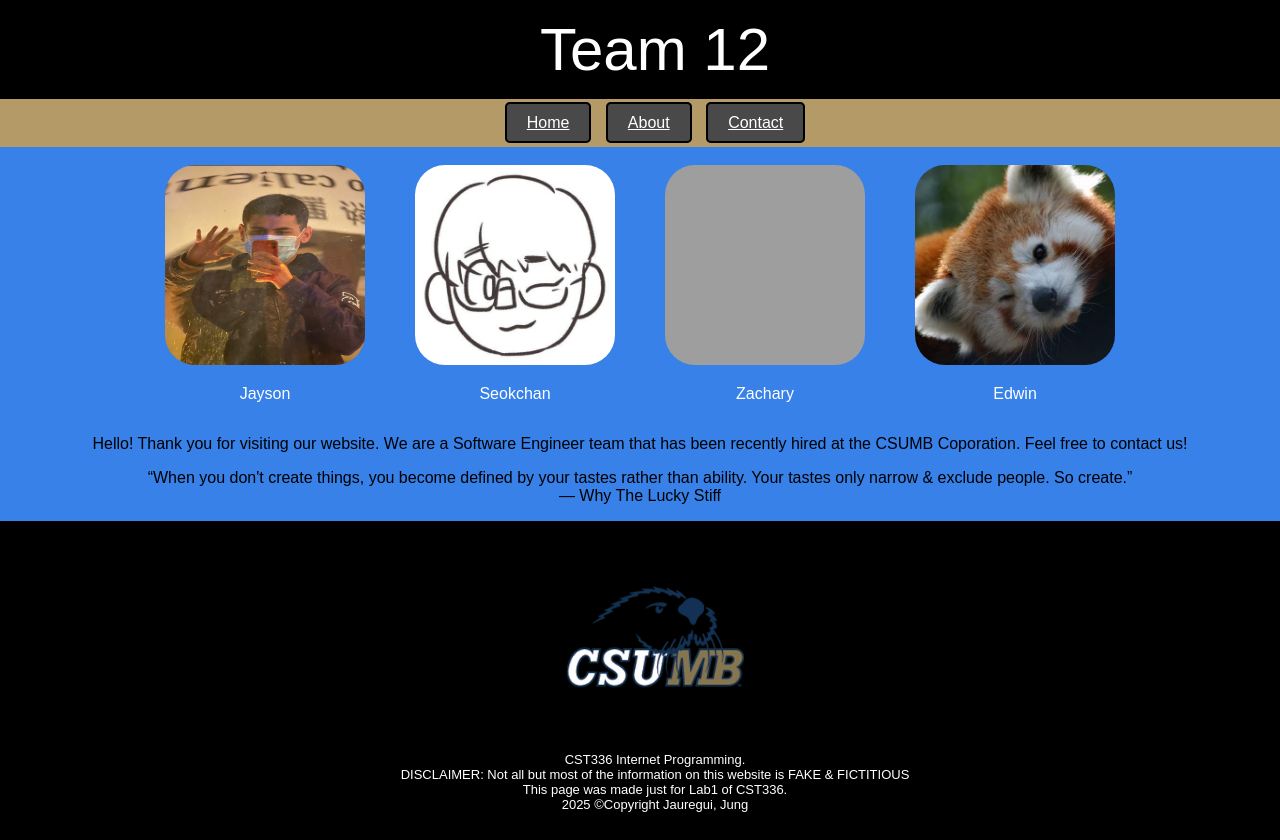
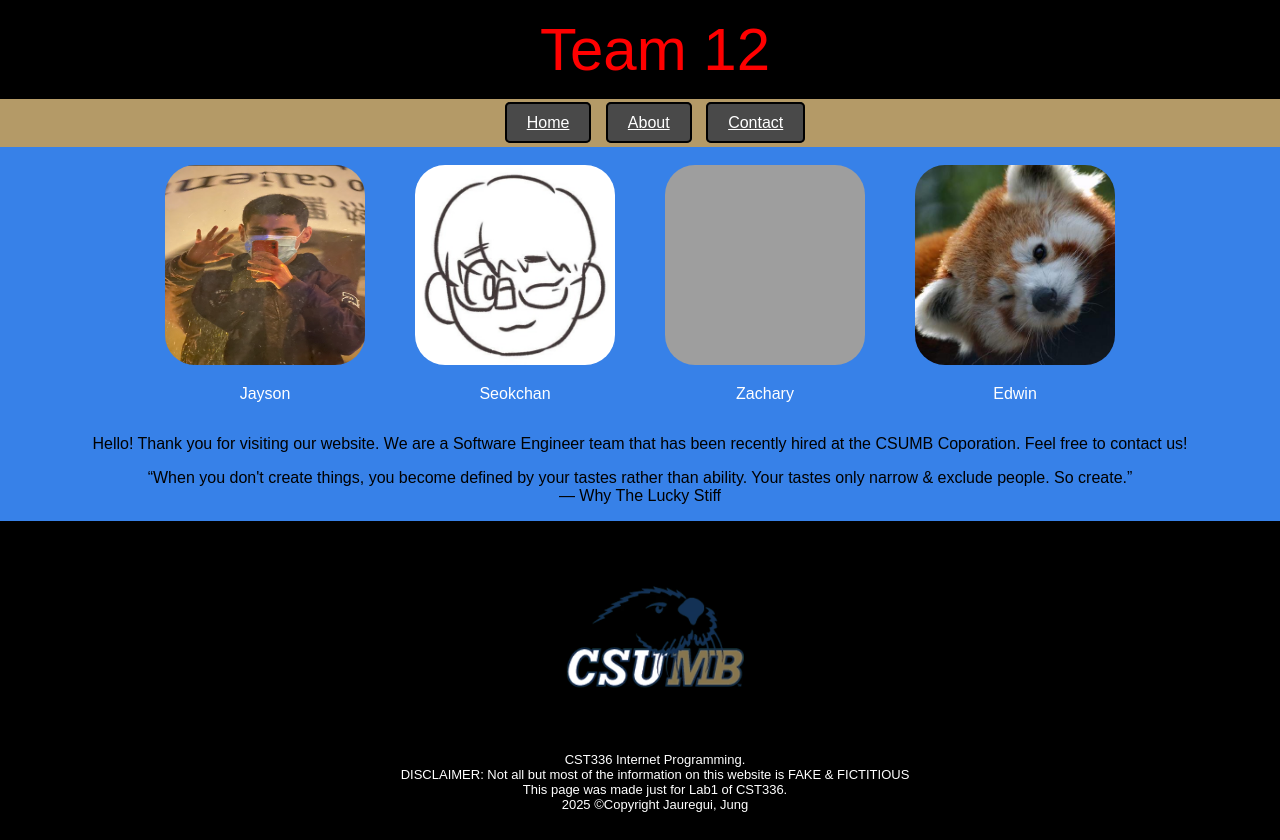
Before and after one commit to JayJauregui/JayJauregui.github.io, a plain HTML site: page lab1/Participation-W1.html in a window 1280 px wide. Shown: the top 840 px of the page. Drawn offline with Linux system fonts and the light colour scheme; grey boxes are pictures that could not be loaded; a web font is replaced by a local one.

Commit message:
Finishing touches

```diff
--- a/lab1/Participation-W1.html
+++ b/lab1/Participation-W1.html
@@ -8,13 +8,16 @@
         <link rel="preconnect" href="https://fonts.googleapis.com">
         <link rel="preconnect" href="https://fonts.gstatic.com" crossorigin>
         <link href="https://fonts.googleapis.com/css2?family=Story+Script&display=swap" rel="stylesheet">
+         <h1>Team 12</h1>
+
         <style>
 
         </style>
     </head>
     <body>
 
-        <h1>Team 12</h1>
+
+
 
         <nav id="main_nav">
             <a href="Participation-W1.html">Home</a>
--- a/lab1/css/w1.css
+++ b/lab1/css/w1.css
@@ -7,8 +7,16 @@ h1{
     margin:0;
     padding:15px;
     width:100%;
+    }
 
-}
+    h1:hover{
+        color: red;
+
+    }
+
+    h1:active{
+        color: rgb(55, 129, 232) ;
+    }
 #main_nav{
     background-color: #B49A67;
     border-radius: 0;
```
